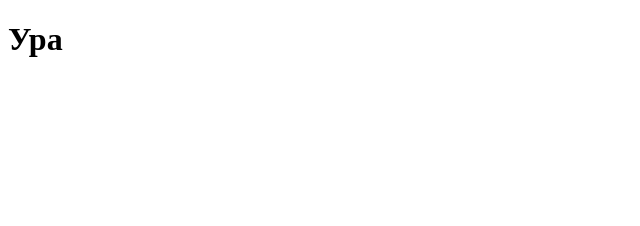
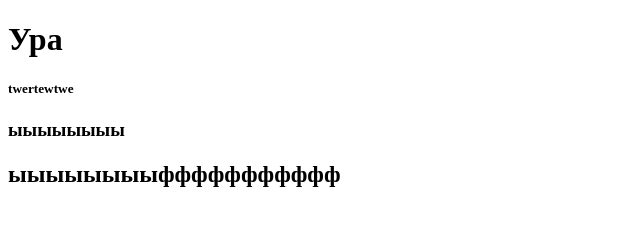
Before and after one commit to olyrim/cat, a plain HTML site: page index.html in a window 1280 px wide. Shown: the whole page, without its empty margins (0-640 px from the left). Drawn offline with Linux system fonts and the light colour scheme.

```diff
--- a/index.html
+++ b/index.html
@@ -8,5 +8,8 @@
 </head>
 <body>
     <h1>Ура</h1>
+    <h5>twertewtwe</h5>
+    <h3>ыыыыыыыы</h3>
+    <h2>ыыыыыыыыффффффффффф</h2>
 </body>
 </html>
```
